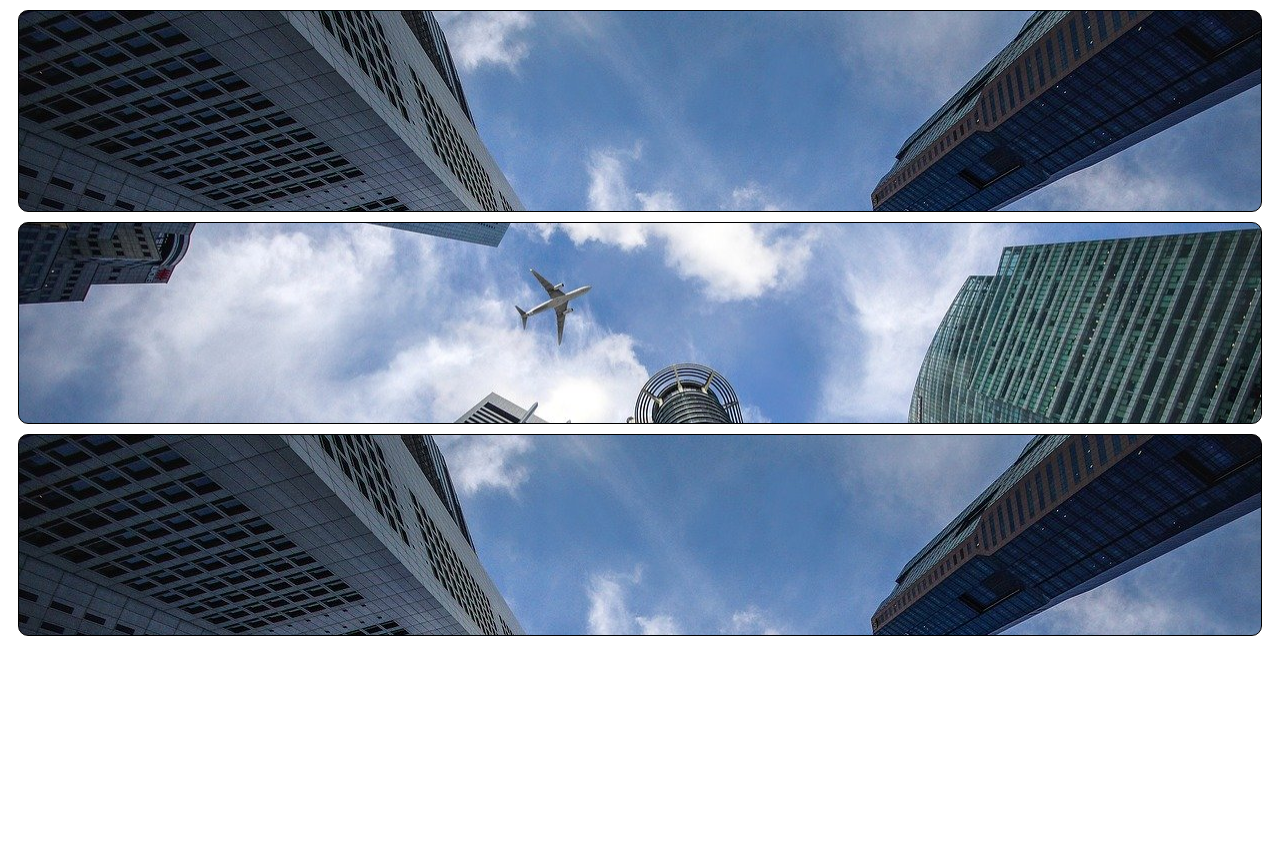
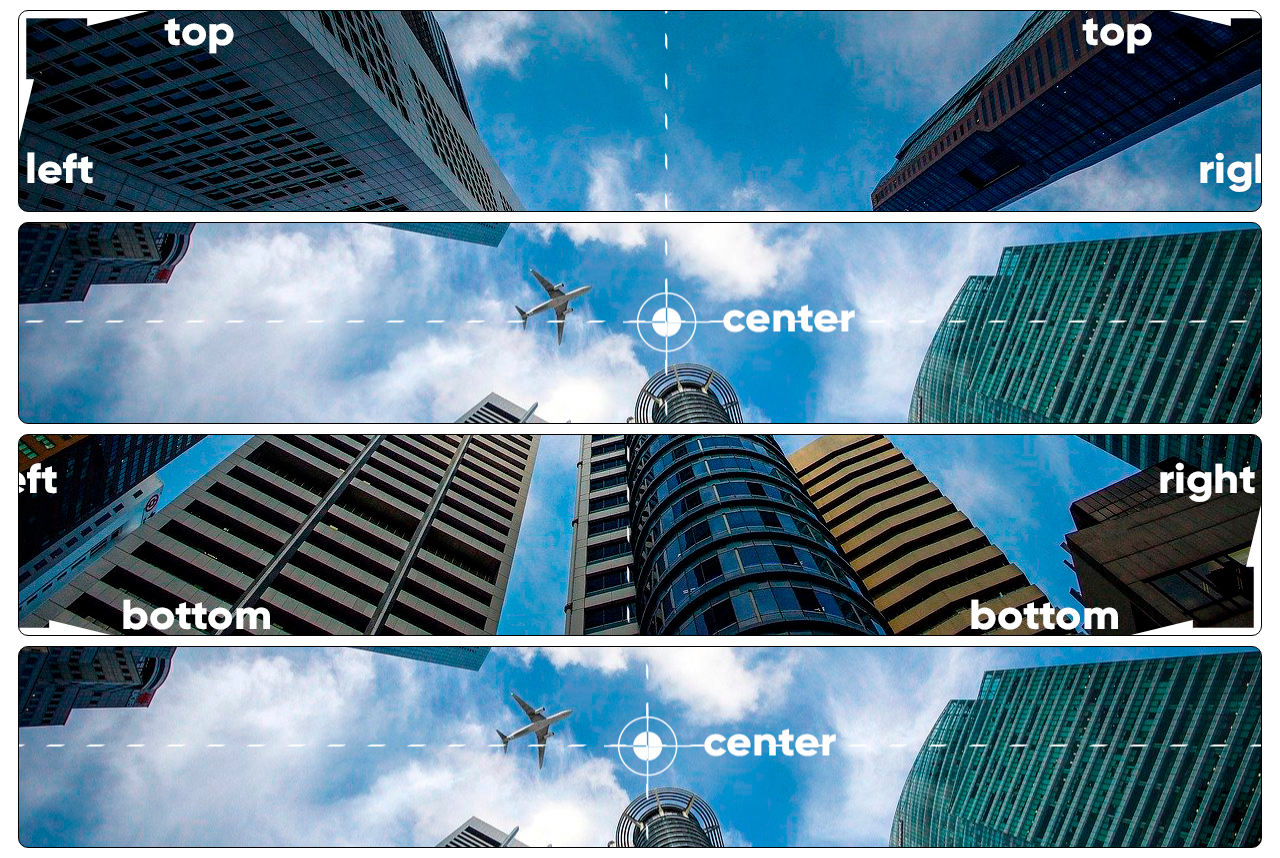
Before and after one commit to kauangross/html-css, a plain HTML site: page Exercícios/ex022/fundo002.html in a window 1280 px wide. Before the commit the page ends 800 px from the top, so only its background shows below. Drawn offline with Linux system fonts and the light colour scheme.

Commit message:
ajeitei imagens para teste

```diff
--- a/Exercícios/ex022/fundo002.html
+++ b/Exercícios/ex022/fundo002.html
@@ -6,7 +6,7 @@
     <title>Personalização dos Fundos</title>
     <style>
         div.block {
-            background-image: url(imagens/wallpaper002.jpg);
+            background-image: url(imagens/wallpaper003.jpg);
             height: 200px;
             border: 1px solid black;
             border-radius: 10px;
@@ -21,6 +21,13 @@
             background-position: left center;
         }
 
+        div#b3 {
+            background-position: right bottom;
+        }
+
+        div#b4 {
+            background-position: center center;
+        }
     </style>
 </head>
 <body>
@@ -33,5 +40,8 @@
     <div class="block" id="b3">
 
     </div>
+    <div class="block" id="b4">
+
+    </div>
 </body>
 </html>
```
Also changed, not shown: Exercícios/ex022/fundo004.html (added, +26 -0 lines).
